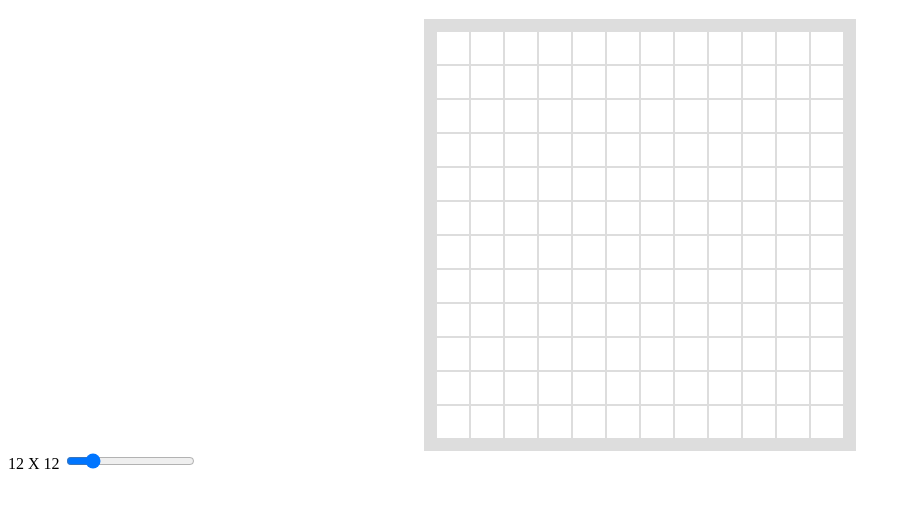
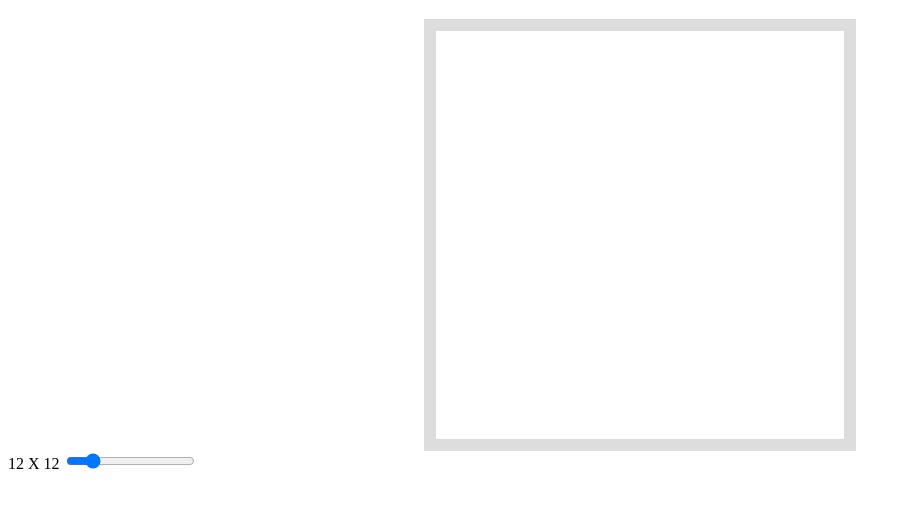
Before and after one commit to doubtfullink53/Etch-A-Sketch, a plain HTML site: page index.html in a window 1280 px wide. Shown: the part 61-568 px from the top of the page, without its empty margins (0-911 px from the left). Drawn offline with nearby package versions, Linux system fonts and the light colour scheme.

Commit message:
remove borders around drawing area

```diff
--- a/style.css
+++ b/style.css
@@ -32,7 +32,7 @@
     display: flex;
     /* position: absolute; */
     padding: 0.5px;
-    border: 0.2px solid #ddd;
+    border: 0px solid #ddd;
     /* text-align: center; */
   }
 
@@ -61,7 +61,7 @@
   }
 
 
- /* slider  */
+ /* slider to change pixel size  */
 
   .slidecontainer {
   width: 100%;
```
